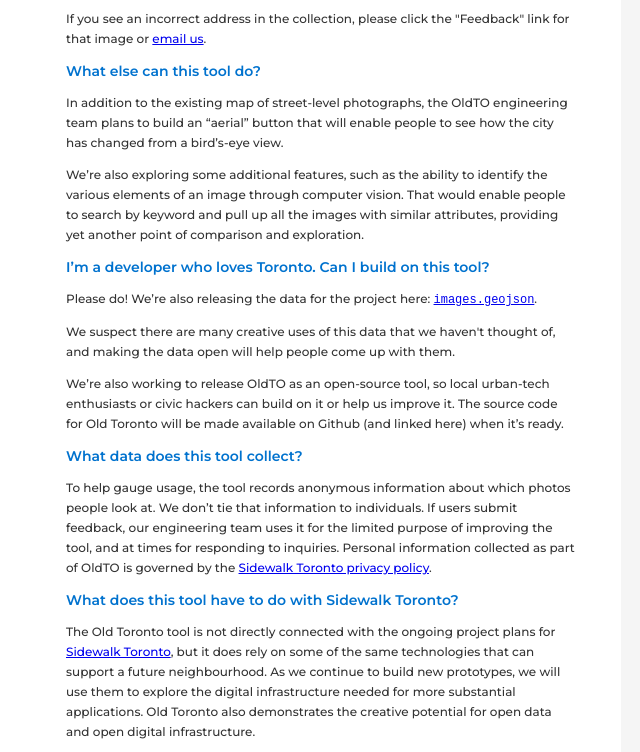
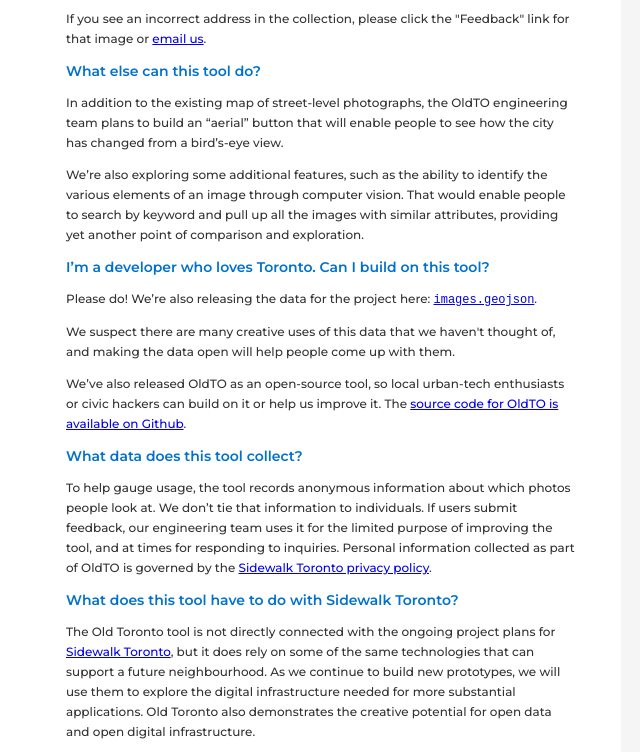
Before and after one commit to sidewalklabs/oldto, a website built with webpack: page oldto-site/about.html in a window 1280 px wide. Shown: the part 974-1726 px from the top of the page, without its empty margins (619-1259 px from the left). Built offline with nearby package versions, Linux system fonts and the light colour scheme.

Commit message:
add open source links to about page

```diff
--- a/oldto-site/about.html
+++ b/oldto-site/about.html
@@ -43,7 +43,8 @@
     <div class="main-text">
       <div class="h7">About Old Toronto</div>
       <p class="h9">
-        Old Toronto is an open-source map tool created by <a href="https://sidewalklabs.com">Sidewalk Labs</a> that provides
+        Old Toronto is an <a href="https://github.com/sidewalklabs/oldtoronto">open-source</a>
+        map tool created by <a href="https://sidewalklabs.com">Sidewalk Labs</a> that provides
         block-by-block browsing of historic Toronto photographs. The tool maps more than 30,000
         (and growing!) historic city photographs from the
         <a href="https://medium.com/sidewalk-talk/explore-toronto-through-historical-photos-one-block-at-a-time-2fbcd38b511a">City of Toronto Archives</a>,
@@ -170,9 +171,10 @@
         making the data open will help people come up with them.
       </p>
       <p class="h8">
-        We’re also working to release OldTO as an open-source tool, so local urban-tech
-        enthusiasts or civic hackers can build on it or help us improve it. The source code for
-        Old Toronto will be made available on Github (and linked here) when it’s ready.
+        We’ve also released OldTO as an open-source tool, so local urban-tech enthusiasts or civic
+        hackers can build on it or help us improve it. The
+        <a href="https://github.com/sidewalklabs/oldto">source code for OldTO is available
+          on Github</a>.
       </p>
 
       <div class="h5">What data does this tool collect?</div>
```
